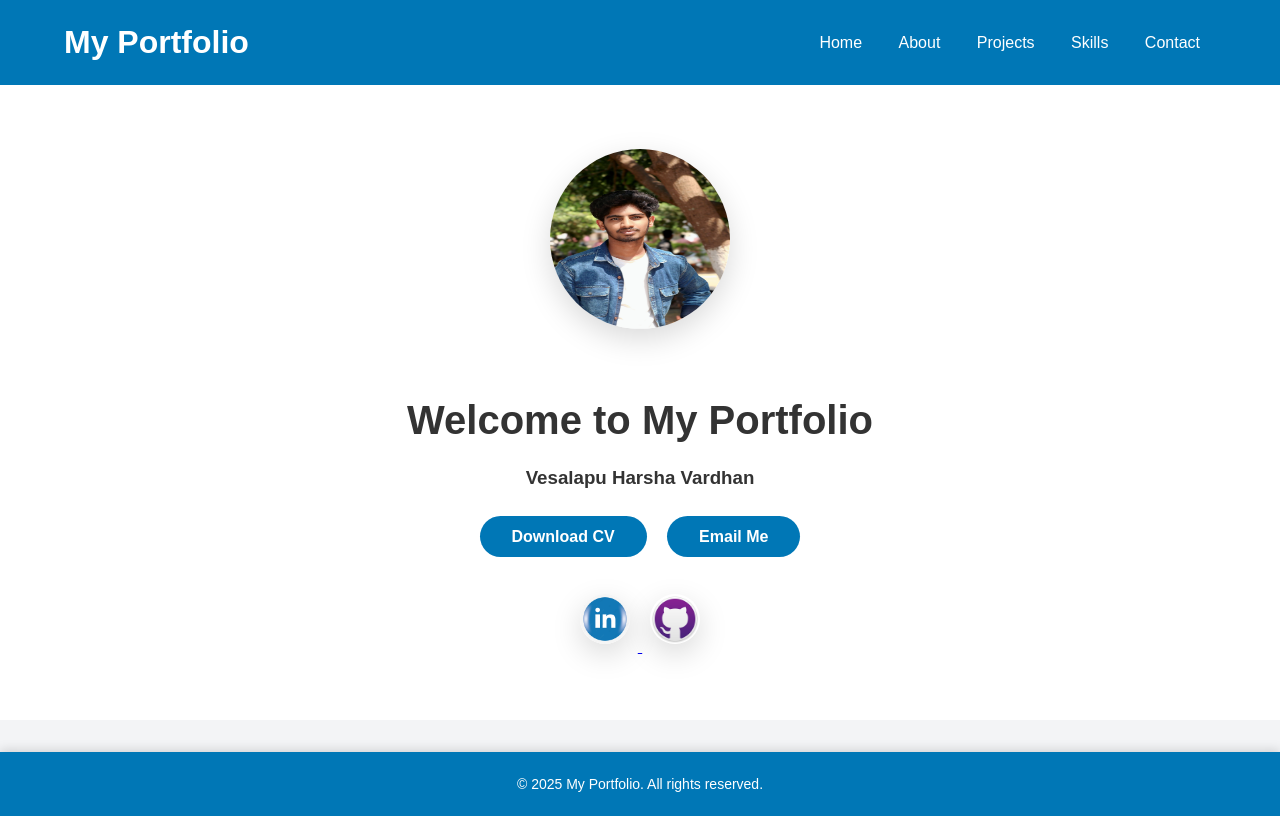
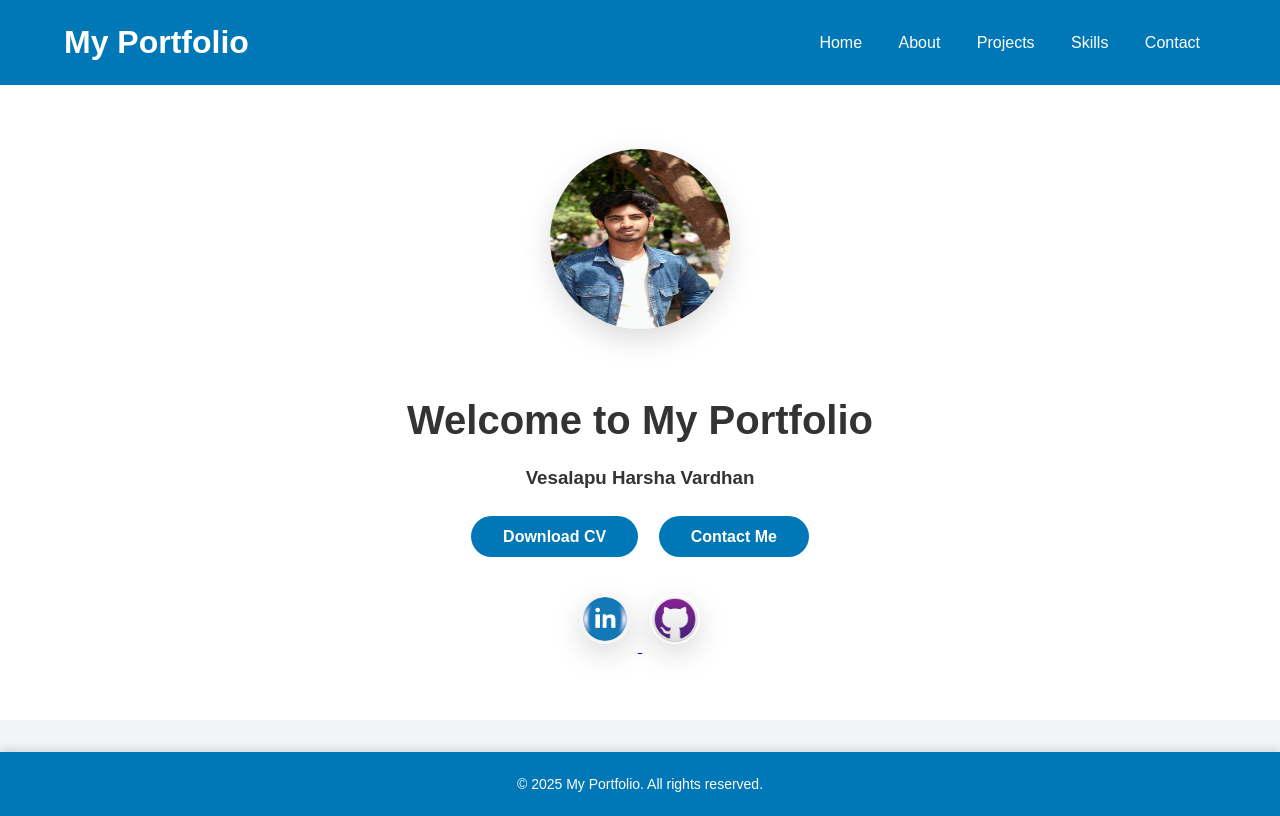
Before and after one commit to Harshavardhan3011/my-potfolio, a plain HTML site: page index.html in a window 1280 px wide. Drawn offline with Linux system fonts and the light colour scheme.

Commit message:
Update index.html

```diff
--- a/index.html
+++ b/index.html
@@ -30,7 +30,7 @@
         <h3>Vesalapu Harsha Vardhan</h3>
         <div class="intro">
             <a href="cv.pdf" download class="button">Download CV</a>
-            <a href="mailto:harshavardhanvesalapu1@gmai.com" class="button">Email Me</a>
+            <a href="mailto:harshavardhanvesalapu1@gmai.com" class="button">Contact Me</a>
         </div>
         <div class="social-links">
             <a href="https://www.linkedin.com/in/harshavardhanv?utm_source=share&utm_campaign=share_via&utm_content=profile&utm_medium=android_app" target="_blank">
```
